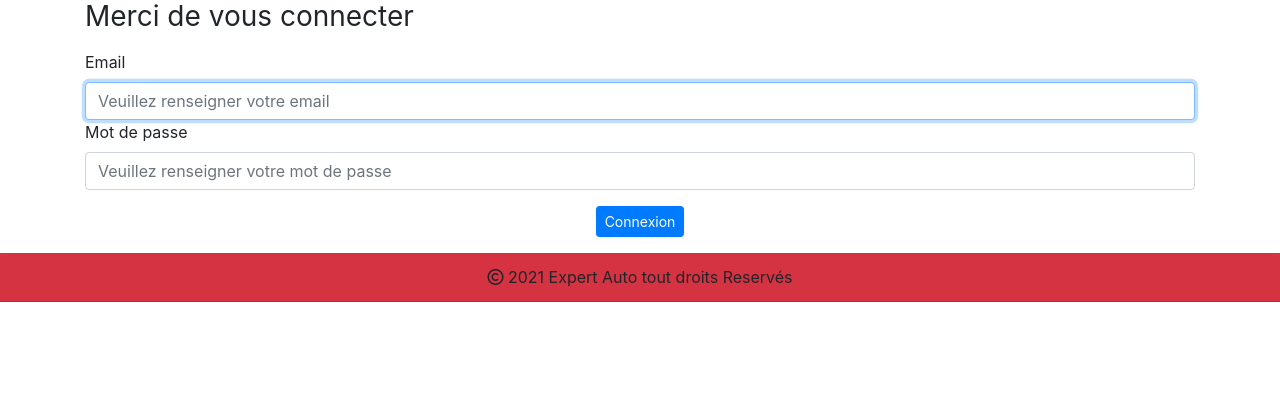
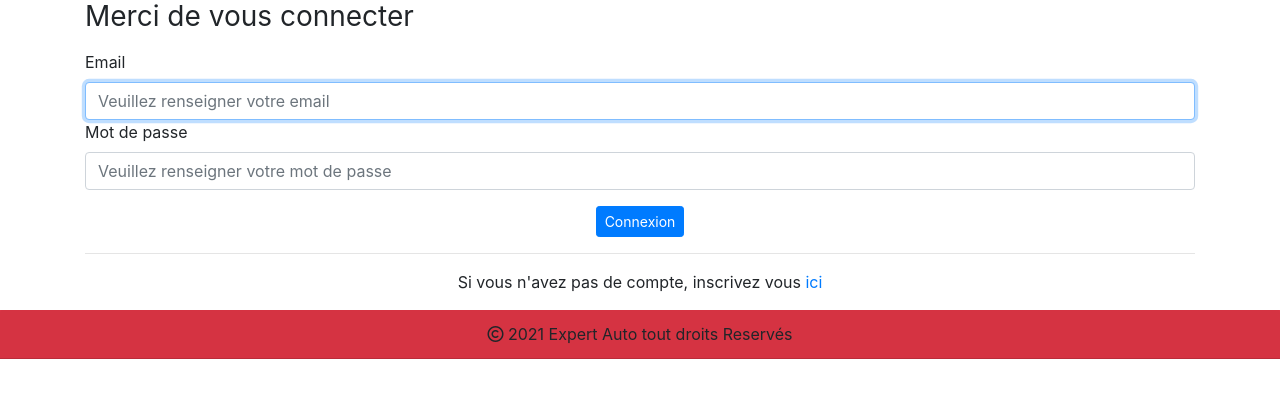
Before and after one commit to moha-nls/projet_auto, a Symfony app: template templates/security/login.html.twig in a window 1280 px wide. Shown: the part 106-504 px from the top of the page. Run offline with Twig, Linux system fonts and the light colour scheme; the template is opened without the code that fills it, so the values that code supplies are empty; some libraries are stand-ins or nearby versions.

Commit message:
update 9

```diff
--- a/src/Controller/SecurityController.php
+++ b/src/Controller/SecurityController.php
@@ -15,7 +15,7 @@ class SecurityController extends AbstractController
     public function login(AuthenticationUtils $authenticationUtils): Response
     {
          if ($this->getUser()) {
-             return $this->redirectToRoute('account');
+             return $this->redirectToRoute('app_rdv');
          }
 
         // get the login error if there is one
--- a/templates/accueil/accueil.html.twig
+++ b/templates/accueil/accueil.html.twig
@@ -9,7 +9,7 @@
     <div class="banner" id="banner">
         <div class="content text-center ">
             <h1 class="text-danger text-center h1-banner">{{ titre_section }}</h1>
-            <a href="{{ path('site_inscription') }}" class="btn btn-danger btn-banner mt-3 text-center">Prendre RDV</a>
+            <a href="{{ path('app_login') }}" class="btn btn-danger btn-banner mt-3 text-center">Prendre RDV</a>
         </div>
     </div>
 
--- a/templates/partials/_navbar.html.twig
+++ b/templates/partials/_navbar.html.twig
@@ -31,7 +31,7 @@
 
                 {% else %}
                     <li class="nav-item">
-                        <a class="nav-link active text-center" href="/inscription">Rendez-Vous</a>
+                        <a class="nav-link active text-center" href="{{ path('app_login') }}">Rendez-Vous</a>
                     </li>
                     <li class="nav-item">
                         <a class="nav-link active" href="{{ path('app_login') }}"><i class="fas fa-sign-in-alt"></i> Connexion</a>
--- a/templates/security/login.html.twig
+++ b/templates/security/login.html.twig
@@ -31,6 +31,9 @@
             <button class="btn btn-lg btn-primary btn-sm" type="submit">
                 Connexion
             </button>
+            <hr>
+            <h7> Si vous n'avez pas de compte, inscrivez vous<a href="{{ path('site_inscription') }}"> ici</a> </h7>
+
         </div>
 
 
```
